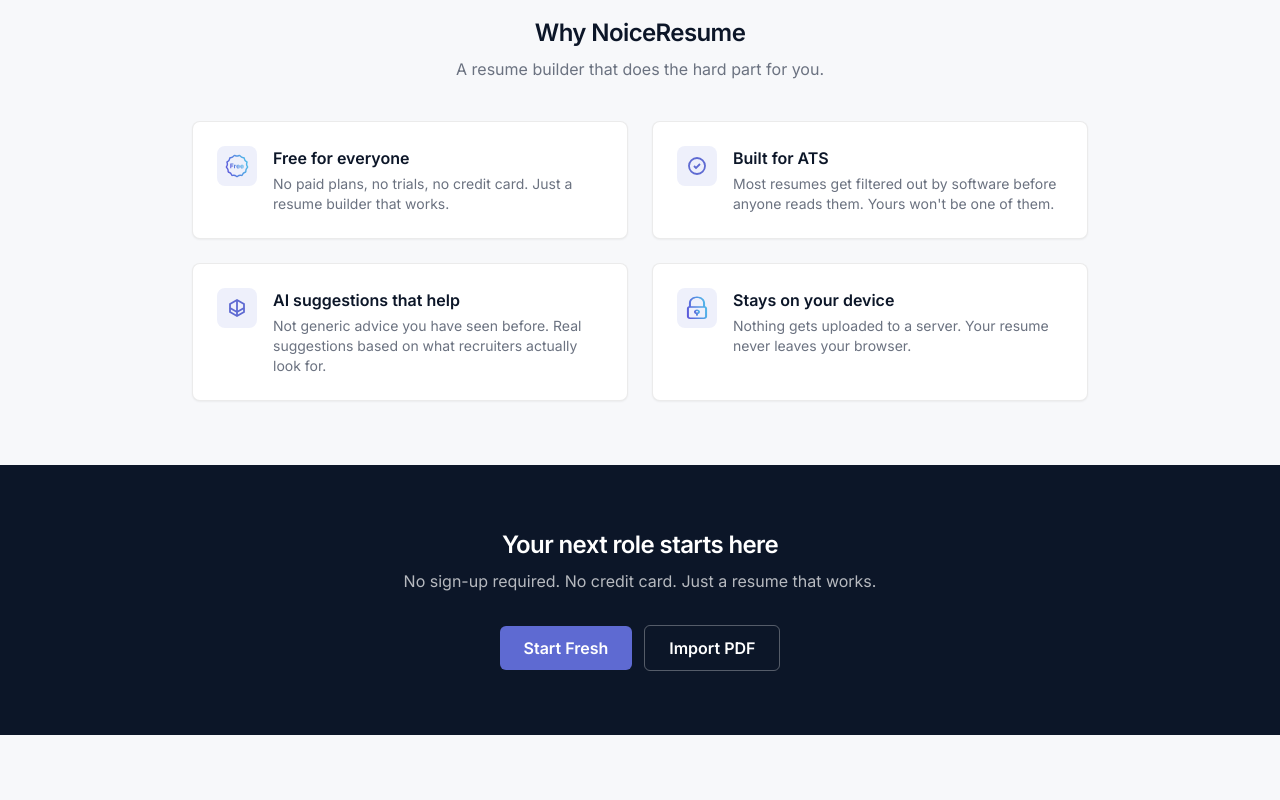
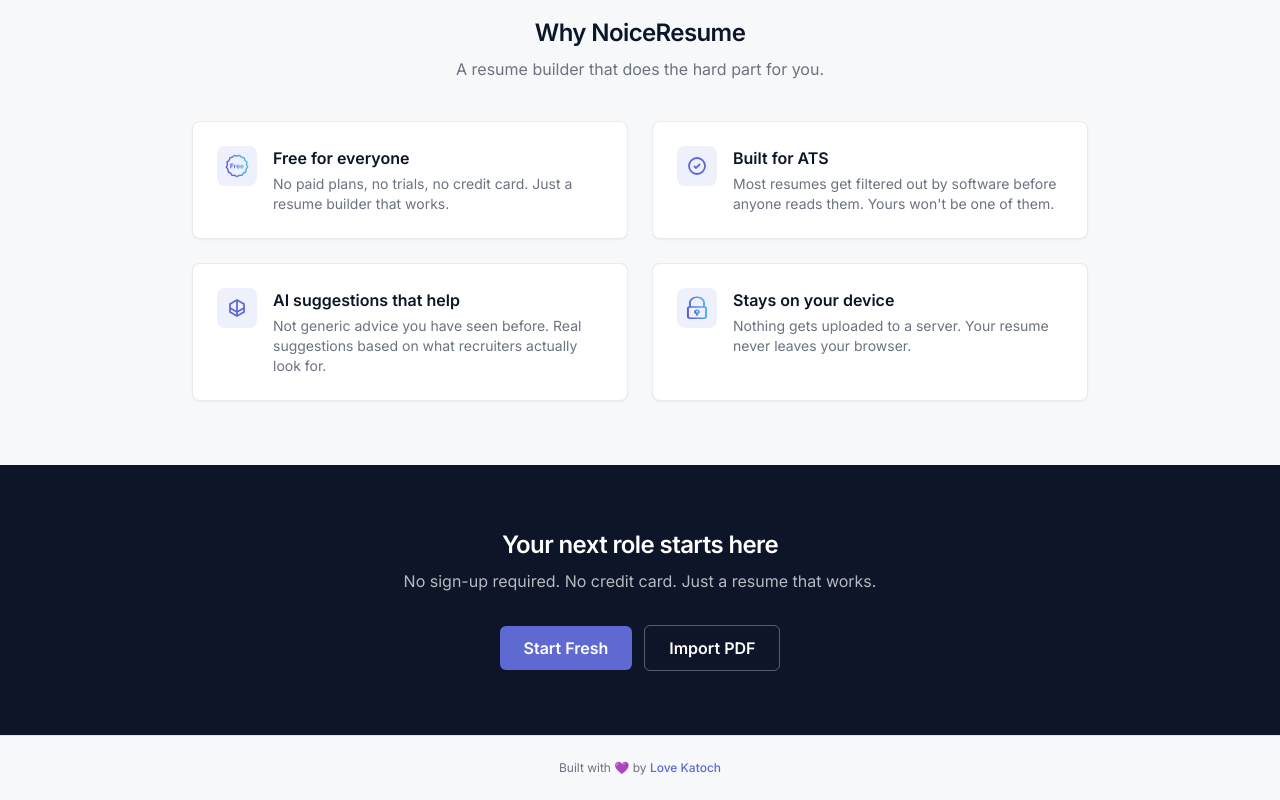
Before and after one commit to lovekatoch/noice-resume, a Next.js app: page / in a window 1280 px wide. Shown: the part 1106-1906 px from the top of the page. Before the commit the page ends 1841 px from the top, so only its background shows below. Built offline with nearby package versions, Linux system fonts and the light colour scheme; no server answers; a web font is replaced by a local one.

Commit message:
add footer with built by line and linkedin link
Co-Authored-By: Paperclip <noreply@paperclip.ing>

```diff
--- a/src/app/page.tsx
+++ b/src/app/page.tsx
@@ -8,6 +8,17 @@
       <Hero />
       <Steps />
       <Features />
+      <footer className="border-t border-[var(--border)] px-6 py-6 text-center text-xs text-[var(--muted)]">
+        Built with &#128156; by{" "}
+        <a
+          href="https://www.linkedin.com/in/lovekatoch"
+          target="_blank"
+          rel="noopener noreferrer"
+          className="font-medium text-[var(--accent)] hover:underline"
+        >
+          Love Katoch
+        </a>
+      </footer>
     </main>
   );
 }
```
